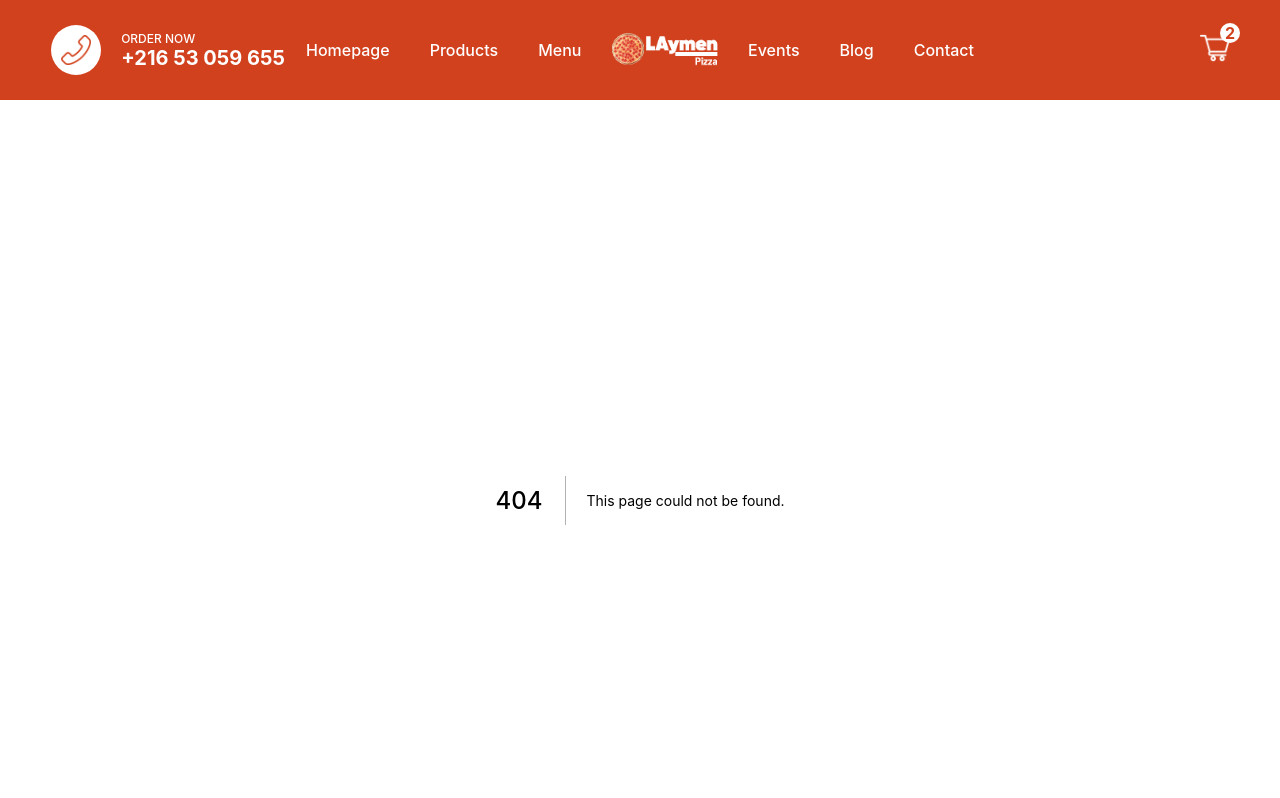
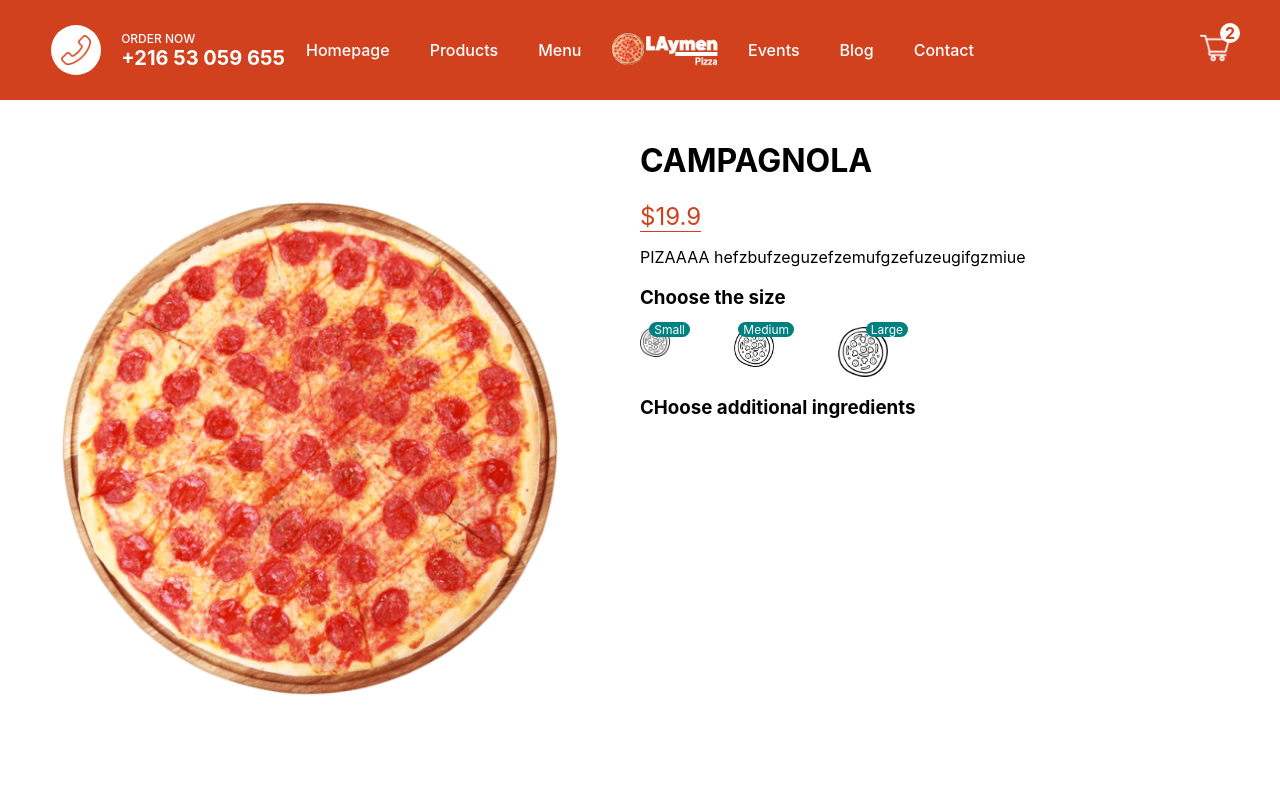
Before and after one commit to aymenouer/restaurant-app-client, a Next.js app: page /product/1 in a window 1280 px wide. Before the commit this address had no page. Shown: the top 798 px of the page. Built offline with nearby package versions, Linux system fonts and the light colour scheme.

Commit message:
product page desgin dtill ingredients

```diff
--- /dev/null
+++ b/pages/product/[id].jsx
@@ -0,0 +1,46 @@
+import Image from "next/image";
+import styles from "../../styles/Product.module.css";
+import { useState } from "react";
+const Product = () => {
+  const [size, setSize] = useState(0);
+  const pizza = {
+    id: 1,
+    img: "/img/pizza.png",
+    name: "CAMPAGNOLA",
+    price: [19.9, 23.9, 27.9],
+    desc: "PIZAAAA hefzbufzeguzefzemufgzefuzeugifgzmiue",
+  };
+
+  return (
+    <div className={styles.container}>
+      <div className={styles.left}>
+        <div className={styles.imgContainer}>
+          <Image alt="" objectFit="contain" src={pizza.img} layout="fill" />
+        </div>
+      </div>
+      <div className={styles.right}>
+        <h1 className={styles.title}>{pizza.name}</h1>
+        <span className={styles.price}>${pizza.price[size]} </span>
+        <p className={styles.desc} >{pizza.desc} </p>
+        <h3 className={styles.choose}>Choose the size</h3>
+            <div className={styles.sizes}>
+                <div onClick={()=>setSize(0)} className={styles.size}>
+                    <Image src="/img/size.png" layout="fill" alt="" />
+                    <span className={styles.number} > Small  </span>
+                </div>
+                <div onClick={()=>setSize(1)} className={styles.size}>
+                    <Image src="/img/size.png" layout="fill" alt="" />
+                    <span className={styles.number} > Medium  </span>
+                </div>
+                <div onClick={()=>setSize(2)} className={styles.size}>
+                    <Image src="/img/size.png" layout="fill" alt="" />
+                    <span className={styles.number} > Large  </span>
+                </div>
+            </div>
+            <h3 className={styles.choose}>CHoose additional ingredients </h3>
+      </div>
+    </div>
+  );
+};
+
+export default Product;
--- /dev/null
+++ b/styles/Product.module.css
@@ -0,0 +1,55 @@
+.container{
+    height: calc(100vh - 100px);
+    display: flex;
+}
+.left{
+    flex: 1;
+    height: 100%;
+    display: flex;
+    align-items: center;
+    justify-content: center;
+}
+.right{
+    flex: 1;
+    padding: 20px;
+}
+.imgContainer {
+    width: 80%;
+    height: 80%;
+    position: relative;
+}
+.price{
+    color: #d1411e;
+    font-size: 24px;
+    font-weight: 400;
+    border-bottom: 1px solid #d1411e ;
+}
+.sizes{
+    width: 40%;
+    display: flex;
+    justify-content: space-between;
+}
+.size{
+    width: 30px;
+    height: 30px;
+    position: relative;
+    cursor: pointer;
+}
+.size:nth-child(2){
+    width: 40px;
+    height: 40px;
+}
+.size:last-child{
+    width: 50px;
+    height: 50px;
+}
+.number{
+position: absolute;
+top: -5px;
+right: -20px;
+background-color: teal;
+color:white;
+font-size: 12px;
+padding: 0 5px;
+border-radius: 10px;
+}
```
